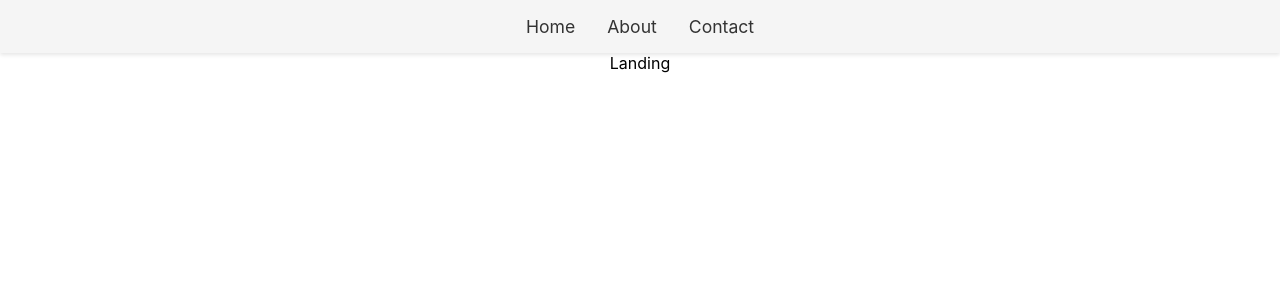
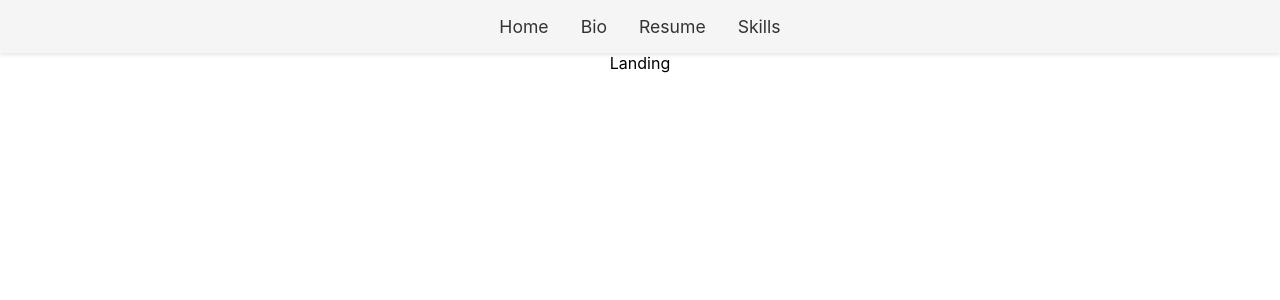
Before and after one commit to Zacharyjsultan/11, a React (Create React App) app: page / in a window 1280 px wide. Shown: the top 300 px of the page. Built offline with nearby package versions, Linux system fonts and the light colour scheme.

Commit message:
woopdyfuggindoobazzle

```diff
--- a/src/Components/Bio.jsx
+++ b/src/Components/Bio.jsx
@@ -1,5 +1,11 @@
 import React from "react";
+import Header from "./Header/Header";
 
 export default function Bio() {
-  return <div>Bio</div>;
+  return (
+    <div>
+      <Header />
+      <div></div>
+    </div>
+  );
 }
--- a/src/Components/Header/Header.jsx
+++ b/src/Components/Header/Header.jsx
@@ -7,18 +7,23 @@ const Header = () => {
       <nav className="nav">
         <ul className="nav-list">
           <li className="nav-item">
-            <a href="/home" className="nav-link">
+            <a href="/" className="nav-link">
               Home
             </a>
           </li>
           <li className="nav-item">
-            <a href="/about" className="nav-link">
-              About
+            <a href="/bio" className="nav-link">
+              Bio
             </a>
           </li>
           <li className="nav-item">
-            <a href="/contact" className="nav-link">
-              Contact
+            <a href="/resume" className="nav-link">
+              Resume
+            </a>
+          </li>
+          <li className="nav-item">
+            <a href="/testtest12" className="nav-link">
+              Skills
             </a>
           </li>
         </ul>
--- a/src/Components/Landing.jsx
+++ b/src/Components/Landing.jsx
@@ -1,11 +1,12 @@
 import React from "react";
 import Header from "./Header/Header";
+// import Clouds from "./Header/Clouds";
 
 export default function Landing() {
   return (
     <div>
       <Header />
-      <div> Landing</div>
+      <div>Landing</div>
     </div>
   );
 }
--- a/src/Components/Resume.jsx
+++ b/src/Components/Resume.jsx
@@ -1,5 +1,11 @@
 import React from "react";
+import Header from "./Header/Header";
 
 export default function Resume() {
-  return <div>Resume</div>;
+  return (
+    <div>
+      <Header />
+      <div></div>
+    </div>
+  );
 }
--- a/src/Components/Skills.jsx
+++ b/src/Components/Skills.jsx
@@ -1,5 +1,11 @@
 import React from "react";
+import Header from "./Header/Header";
 
 export default function Skills() {
-  return <div>Skills</div>;
+  return (
+    <div>
+      <Header />
+      <div></div>
+    </div>
+  );
 }
```
Also changed, not shown: src/Components/Header/Clouds.css (added, +41 -0 lines), src/Components/Header/Clouds.jsx (added, +36 -0 lines).
